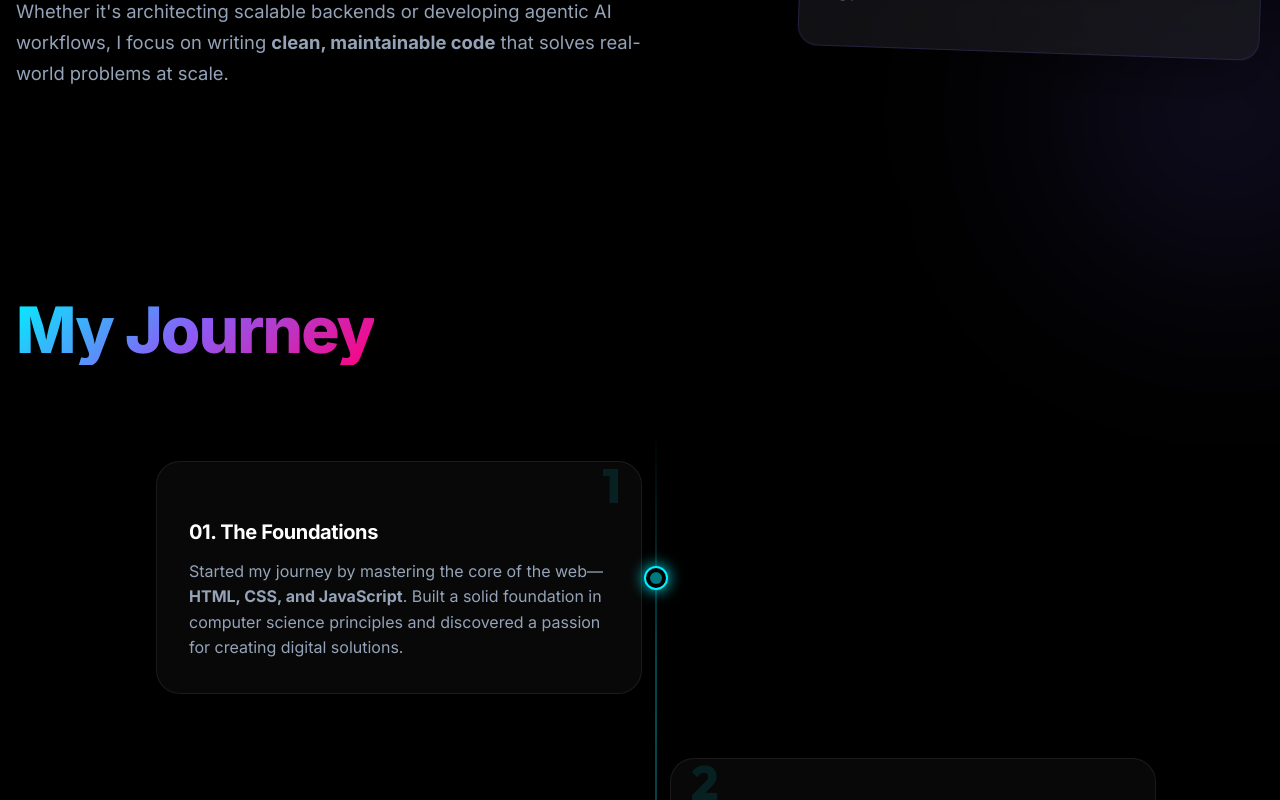
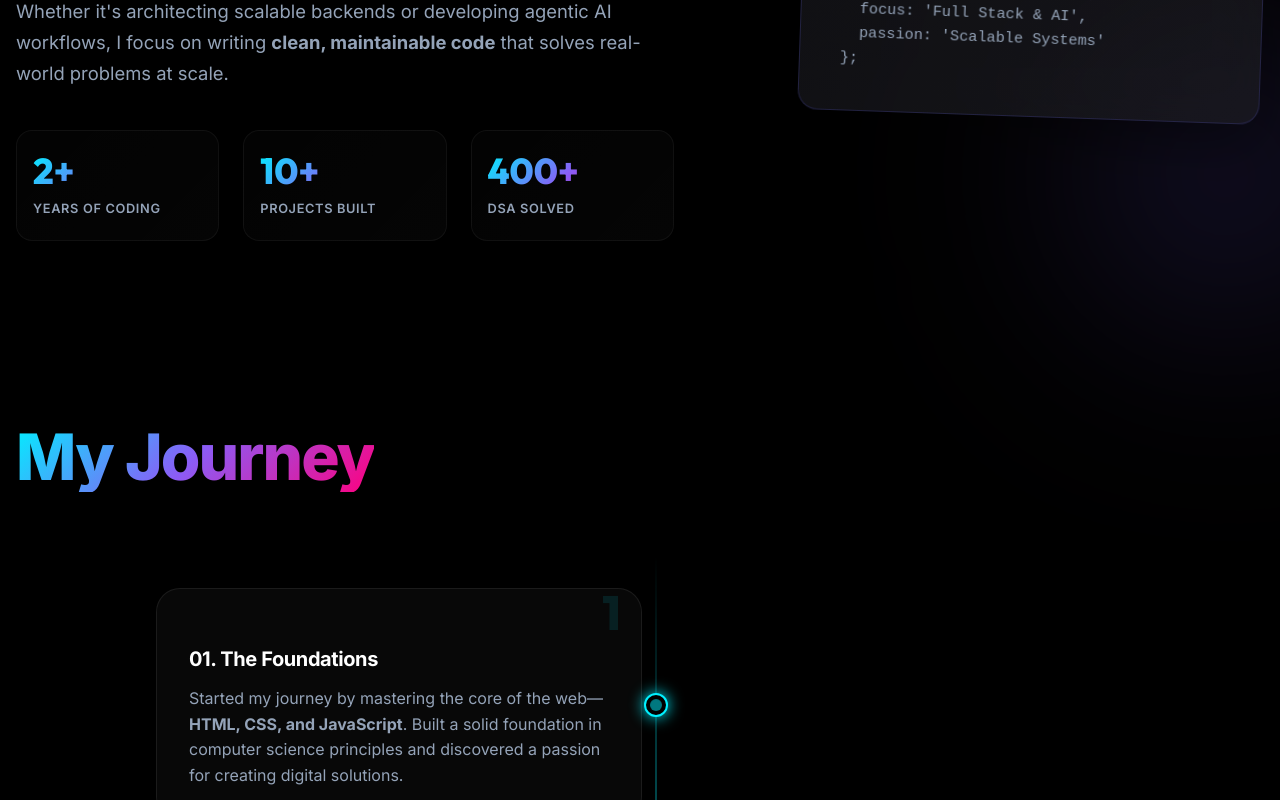
Before and after one commit to adnan275/portfolio, a React (Vite) app: page / in a window 1280 px wide. Shown: the part 1240-2040 px from the top of the page. Built offline with nearby package versions, Linux system fonts and the light colour scheme; no server answers.

Commit message:
feat: add about-me quick stats section showing coding experience, projects, and solved DSA problems

```diff
--- a/src/sections/About.jsx
+++ b/src/sections/About.jsx
@@ -47,6 +47,20 @@ const About = () => {
                         <p>
                             Whether it's architecting scalable backends or developing agentic AI workflows, I focus on writing <strong>clean, maintainable code</strong> that solves real-world problems at scale.
                         </p>
+                        <div className="about-quick-stats">
+                            <div className="quick-stat-item">
+                                <span className="stat-number">2+</span>
+                                <span className="stat-label">Years of coding</span>
+                            </div>
+                            <div className="quick-stat-item">
+                                <span className="stat-number">10+</span>
+                                <span className="stat-label">Projects built</span>
+                            </div>
+                            <div className="quick-stat-item">
+                                <span className="stat-number">400+</span>
+                                <span className="stat-label">DSA solved</span>
+                            </div>
+                        </div>
                     </motion.div>
 
                     <motion.div
--- a/src/styles/About.css
+++ b/src/styles/About.css
@@ -14,6 +14,57 @@
 
 .about-intro-content p {
     margin-bottom: 1.5rem;
+}
+
+.about-quick-stats {
+    display: grid;
+    grid-template-columns: repeat(3, 1fr);
+    gap: 1.5rem;
+    margin-top: 2.5rem;
+}
+
+.quick-stat-item {
+    display: flex;
+    flex-direction: column;
+    padding: 1.25rem 1rem;
+    background: linear-gradient(135deg,
+            rgba(255, 255, 255, 0.01) 0%,
+            rgba(255, 255, 255, 0.02) 100%);
+    border: 1px solid rgba(255, 255, 255, 0.05);
+    border-radius: 16px;
+    transition: all 0.4s cubic-bezier(0.22, 0.61, 0.36, 1);
+    box-shadow: 0 4px 20px rgba(0, 0, 0, 0.15);
+}
+
+.quick-stat-item:hover {
+    background: linear-gradient(135deg,
+            rgba(99, 102, 241, 0.05) 0%,
+            rgba(139, 92, 246, 0.03) 100%);
+    border-color: rgba(99, 102, 241, 0.25);
+    transform: translateY(-5px);
+    box-shadow:
+        0 15px 30px rgba(0, 0, 0, 0.3),
+        0 0 20px rgba(99, 102, 241, 0.15);
+}
+
+.quick-stat-item .stat-number {
+    font-size: 2.25rem;
+    font-weight: 800;
+    line-height: 1.1;
+    background: var(--gradient-main);
+    -webkit-background-clip: text;
+    background-clip: text;
+    -webkit-text-fill-color: transparent;
+    font-family: 'Outfit', sans-serif;
+}
+
+.quick-stat-item .stat-label {
+    font-size: 0.8rem;
+    color: var(--text-secondary);
+    margin-top: 0.5rem;
+    font-weight: 600;
+    text-transform: uppercase;
+    letter-spacing: 0.05em;
 }
 
 .journey-section {
@@ -235,6 +286,28 @@ pre {
     }
 }
 
+@media (max-width: 600px) {
+    .about-quick-stats {
+        grid-template-columns: repeat(3, 1fr);
+        gap: 0.75rem;
+        margin-top: 2rem;
+    }
+
+    .quick-stat-item {
+        padding: 0.75rem 0.5rem;
+        border-radius: 12px;
+    }
+
+    .quick-stat-item .stat-number {
+        font-size: 1.6rem;
+    }
+
+    .quick-stat-item .stat-label {
+        font-size: 0.65rem;
+        margin-top: 0.25rem;
+    }
+}
+
 @media (max-width: 480px) {
     .about-content {
         font-size: 1rem;
```
